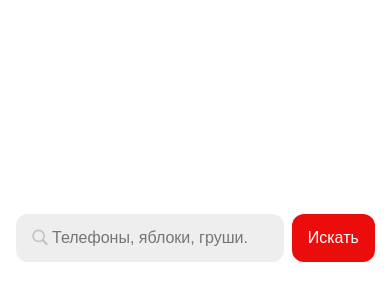
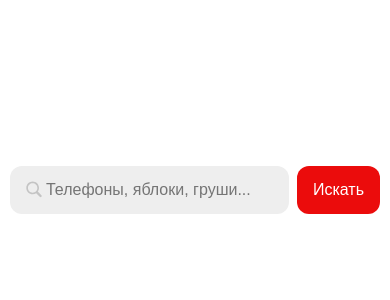
Before and after one commit to DmitryMerzlyakov/sapsan-test, a React (Vite) app: page / in a window 390 px wide. Shown: the part 18-318 px from the top of the page. Built offline with nearby package versions, Linux system fonts and the light colour scheme; no server answers.

Commit message:
fix input

```diff
--- a/src/components/SearchForm/style.module.css
+++ b/src/components/SearchForm/style.module.css
@@ -3,28 +3,20 @@
   height: 48px;
   display: flex;
   gap: var(--spacing-sm);
-  margin: 276px 0;
   position: sticky;
   z-index: 100;
 }
 
 .search {
-  margin: 40px 0 0 0;
+  margin: 40px 0 var(--spacing-xl) 0;
 }
 
 @media (max-width: 767px) {
   .form {
-    position: fixed;
-    width: 92%;
-    top: 232px;
-    left: 16px;
-    right: 16px;
-    margin: 0;
+    width: 100%;
   }
 
   .search {
     margin: 0;
-    position: sticky;
-    width: 100%;
   }
 }
--- a/src/pages/main/index.tsx
+++ b/src/pages/main/index.tsx
@@ -16,7 +16,7 @@ export const Home = () => {
         searchParams.get("search") && style.search
       )}
     >
-      <header className={classNames(searchParams.get("search") && style.header)}>
+      <header className={classNames(style.header, searchParams.get("search") && style.header_search)}>
         <SearchForm />
       </header>
       {photos.length !== 0 &&
--- a/src/pages/main/style.module.css
+++ b/src/pages/main/style.module.css
@@ -9,7 +9,14 @@
 }
 
 .header {
+  height: 232px;
+  display: flex;
+  align-items: flex-end;
+}
+
+.header_search {
   position: sticky;
+  height: auto;
   top: 0;
   z-index: 100;
   background-color: var(--color-bgc);
@@ -18,7 +25,6 @@
 .content {
   flex: 1;
   overflow-y: auto;
-  padding: var(--spacing-xl) 0;
 }
 
 .noResult {
@@ -37,11 +43,7 @@
     padding: 0 16px;
   }
 
-  .header {
+  .header_search {
     padding: 10px 0;
   }
-
-  .content {
-    padding: 0;
-  }
 }
```
